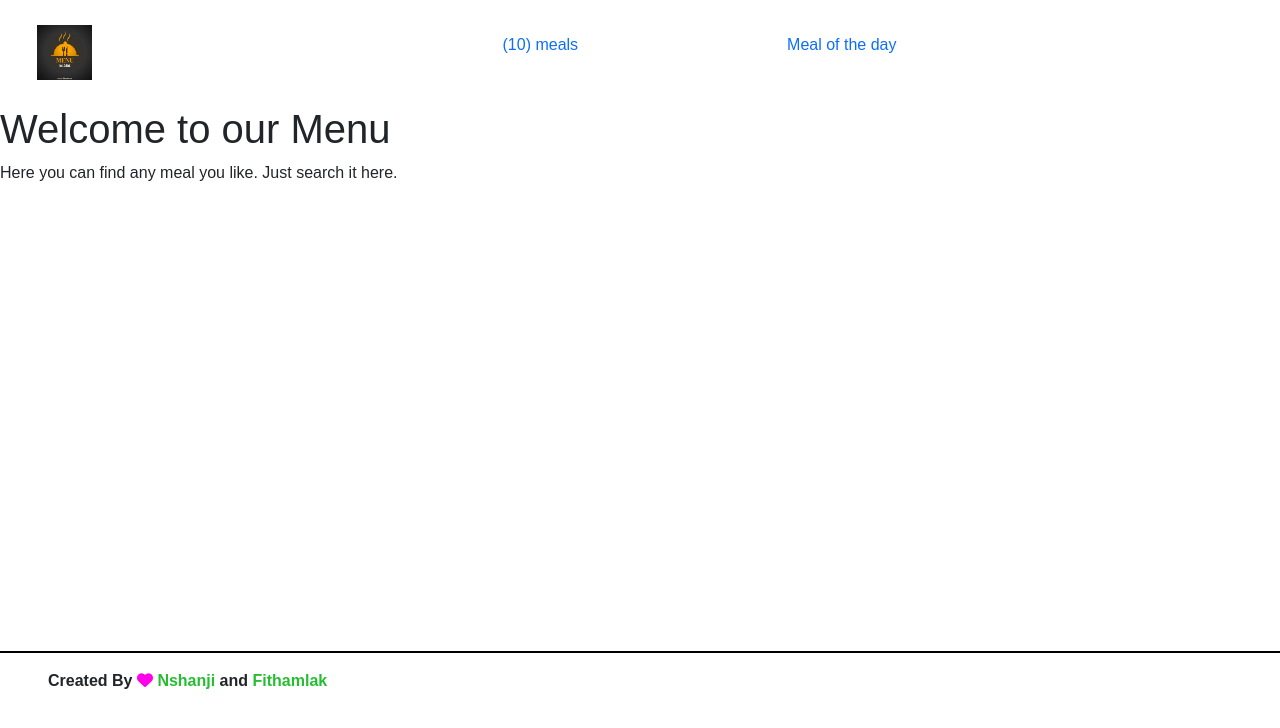
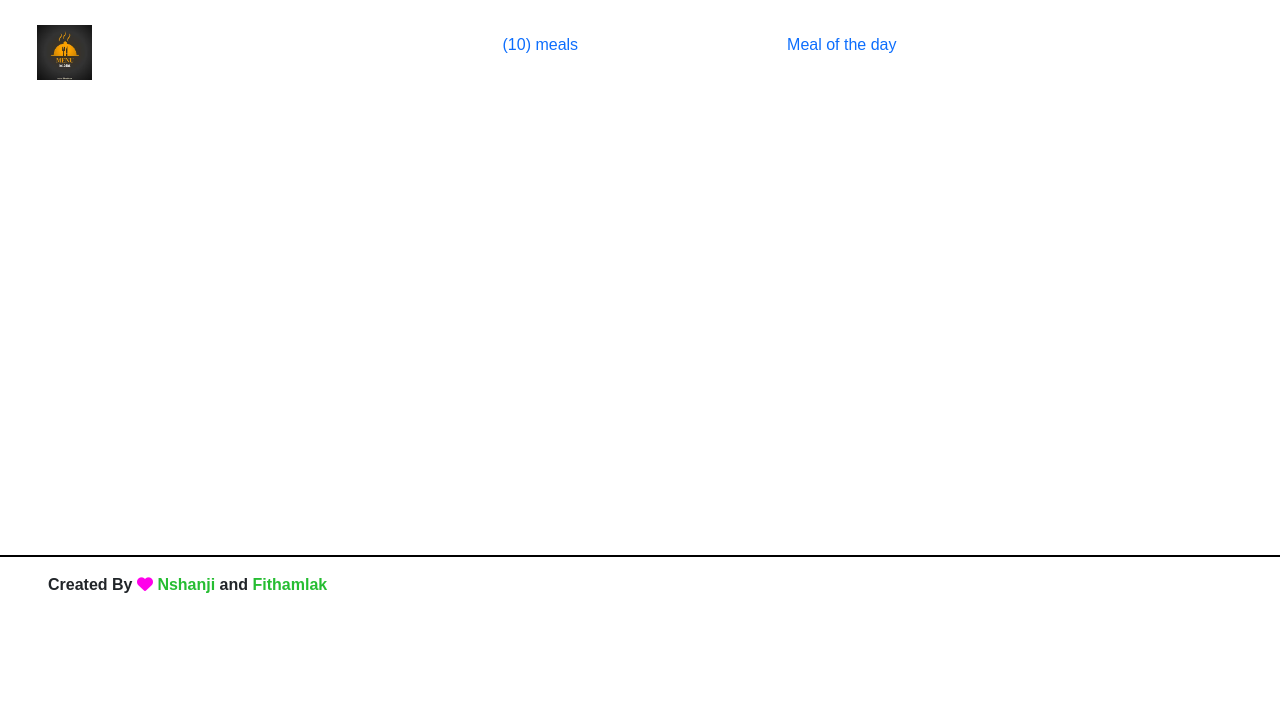
Before and after one commit to fithamlak/meal-app, a website built with webpack: page src/index.html in a window 1280 px wide. Built offline with nearby package versions, Linux system fonts and the light colour scheme.

Commit message:
Update index file

```diff
--- a/src/index.html
+++ b/src/index.html
@@ -38,9 +38,6 @@
     </nav>
   </header>
 
-  <h1 class="heading">Welcome to our Menu</h1>
-  <p class="para">Here you can find any meal you like. Just search it here.</p>
-
  <div id="meals-section" class="container">
    <ul id="meals_list" class="row"></ul>
  </div>
```
